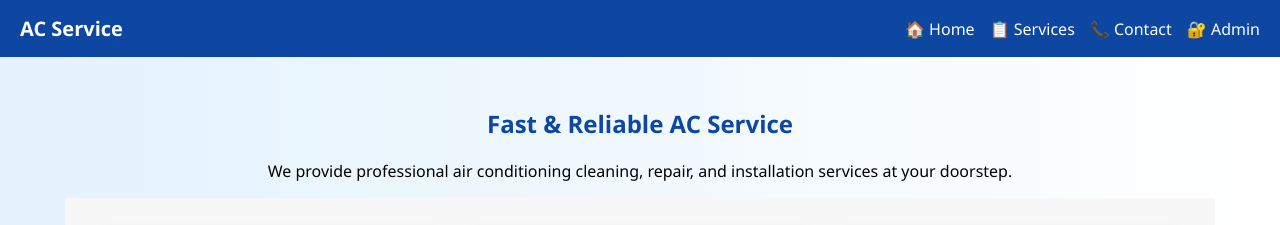
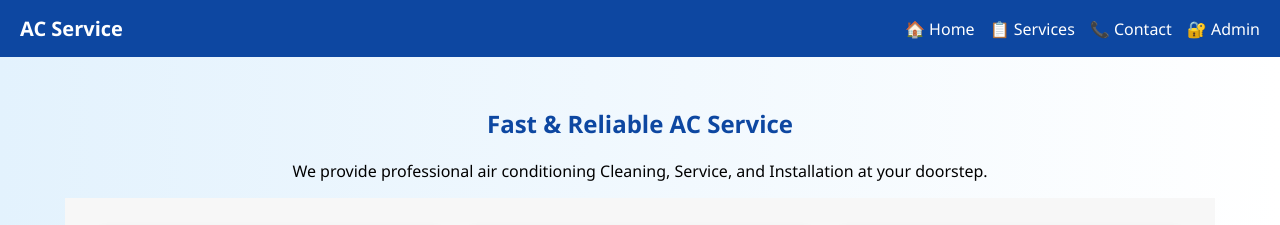
Before and after one commit to Madhanagopal2003/ac-service-booking, a website: page public/index.html in a window 1280 px wide. Shown: the top 225 px of the page. Drawn offline with Linux system fonts and the light colour scheme.

Commit message:
index.html

```diff
--- a/public/index.html
+++ b/public/index.html
@@ -256,7 +256,7 @@ footer p {
 
     <section class="hero">
       <h1>Fast & Reliable AC Service</h1>
-      <p>We provide professional air conditioning cleaning, repair, and installation services at your doorstep.</p>
+      <p>We provide professional air conditioning Cleaning, Service, and Installation at your doorstep.</p>
     </section>
 
     <section class="features">
```
